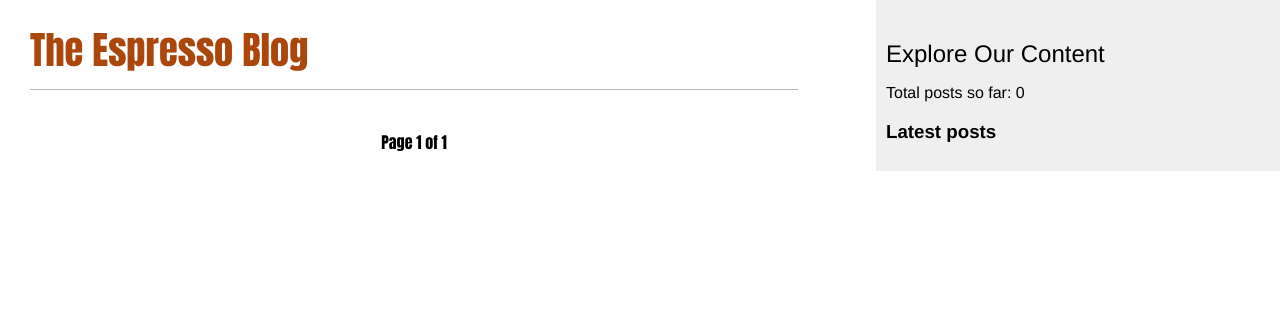
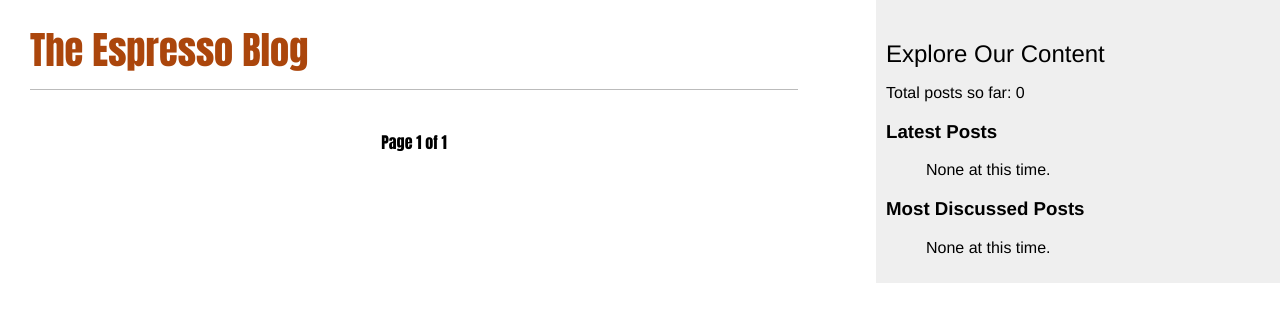
Before and after one commit to harsha-yuvaraj/Espresso-Django-Application, a Django app: page /blog/ in a window 1280 px wide. Shown: the top 322 px of the page. Run offline with Django 5.2, Linux system fonts and the light colour scheme; data that the repository does not hold is empty.

Commit message:
Custom tempalte tag created to return the most commented posts

```diff
--- a/Espresso-Blogs-Project/blog/templates/blog/base.html
+++ b/Espresso-Blogs-Project/blog/templates/blog/base.html
@@ -23,8 +23,21 @@
             Total posts so far: {% total_posts %}
         </p>
 
-        <h3>Latest posts</h3>
+        <h3>Latest Posts</h3>
         {% show_latest_posts %}
+
+        <h3>Most Discussed Posts</h3>
+        {% get_most_commented_posts as most_commented_posts %}
+        <ul>
+            {% for post in most_commented_posts %}
+            <li>
+                <a href="{{ post.get_absolute_url }}">{{ post.title }}</a>
+            </li>
+            {% empty %}
+            <p>None at this time.</p>
+            {% endfor %}
+        </ul>
+
     </div>
 </body>
 
--- a/Espresso-Blogs-Project/blog/templates/blog/post/latest_posts.html
+++ b/Espresso-Blogs-Project/blog/templates/blog/post/latest_posts.html
@@ -3,5 +3,7 @@
       <li>
         <a href="{{ post.get_absolute_url }}">{{ post.title }}</a>
       </li>
+      {% empty %}
+      <p>None at this time.</p>
     {% endfor %}
 </ul>
--- a/Espresso-Blogs-Project/blog/templatetags/blog_tags.py
+++ b/Espresso-Blogs-Project/blog/templatetags/blog_tags.py
@@ -1,4 +1,5 @@
 from django import template
+from django.db.models import Count
 from ..models import Post
 
 # This variable will be used to register the template tags and filters of the application.
@@ -6,9 +7,15 @@ register = template.Library()
 
 @register.simple_tag
 def total_posts():
+    # returns a value indicating the total number of published posts
     return Post.published.count()
 
 @register.inclusion_tag('blog/post/latest_posts.html')
 def show_latest_posts(count=3):
     latest_posts = Post.published.order_by('-publish')[:count]
     return {'latest_posts': latest_posts}
+
+@register.simple_tag
+def get_most_commented_posts(count=3):
+    # returns a queryset of posts with the total number of comments for each post.
+    return Post.published.annotate(total_comments=Count('comments')).order_by('-total_comments')[:count]
```
